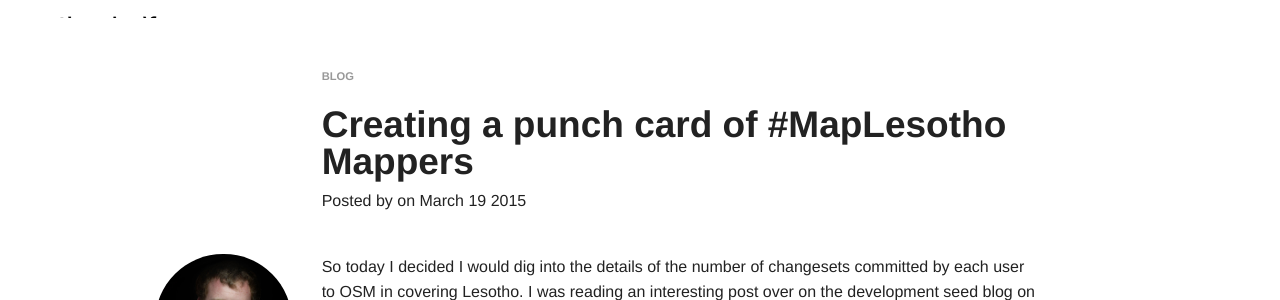
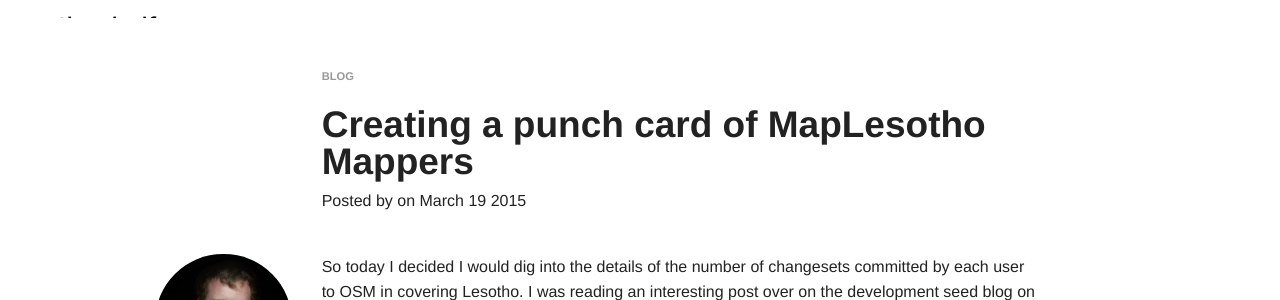
Before and after one commit to rustyb/cbroderickme, a Jekyll site: the page built from _posts/2015-03-19-lesotho-mappers.md, in a window 1280 px wide and 900 px high. Shown: the part 311-611 px from the top of the window. Built offline with Jekyll 4.4.1, drawn with Linux system fonts in a browser that asks for light colours; Markdown is read by kramdown in place of the engine named in the settings; comment, search, counter and statistics services are not loaded; some of the changed text lies outside the part shown.

Commit message:
change so that tweet button can work

```diff
--- a/_posts/2015-03-19-lesotho-mappers.md
+++ b/_posts/2015-03-19-lesotho-mappers.md
@@ -1,6 +1,6 @@
 ---
 layout: post
-title:  "Creating a punch card of #MapLesotho Mappers"
+title:  "Creating a punch card of MapLesotho Mappers"
 date:   2015-03-19 17:00:00
 categories: blog
 tags: lesotho
```
